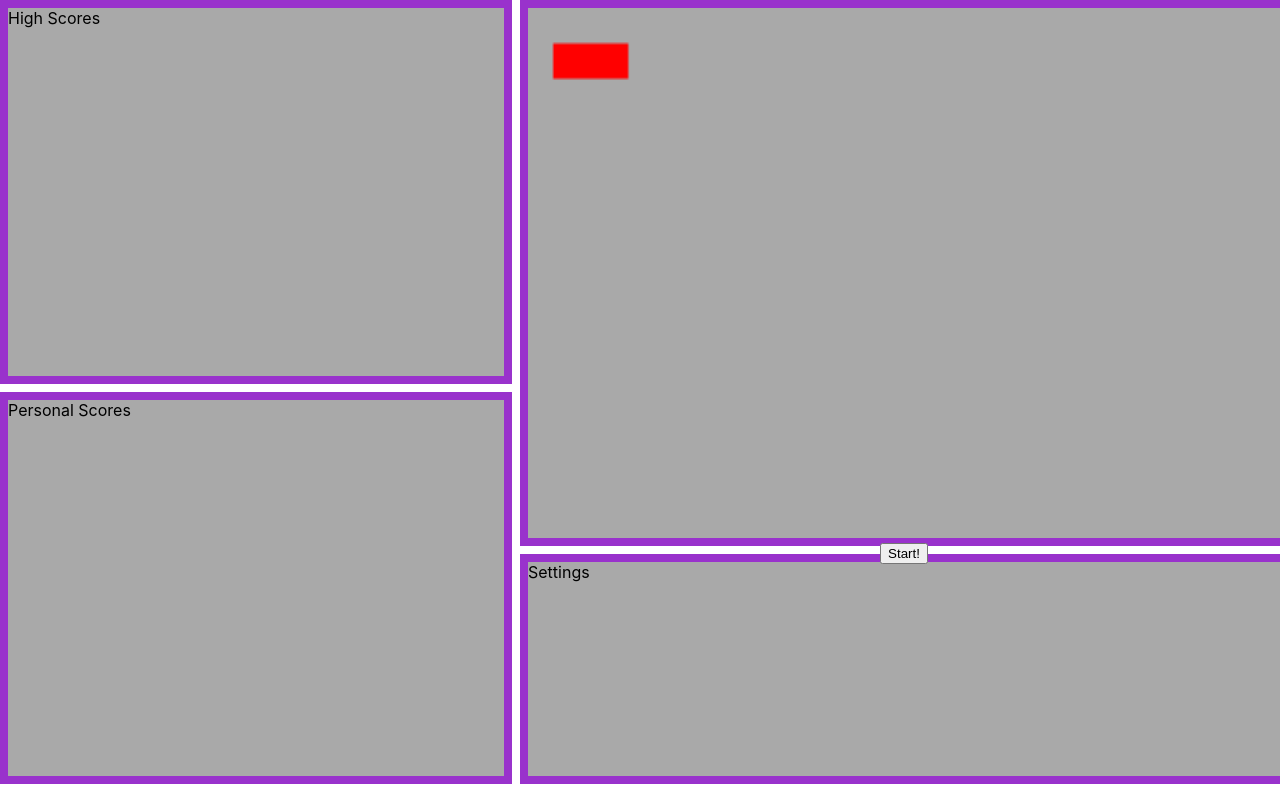
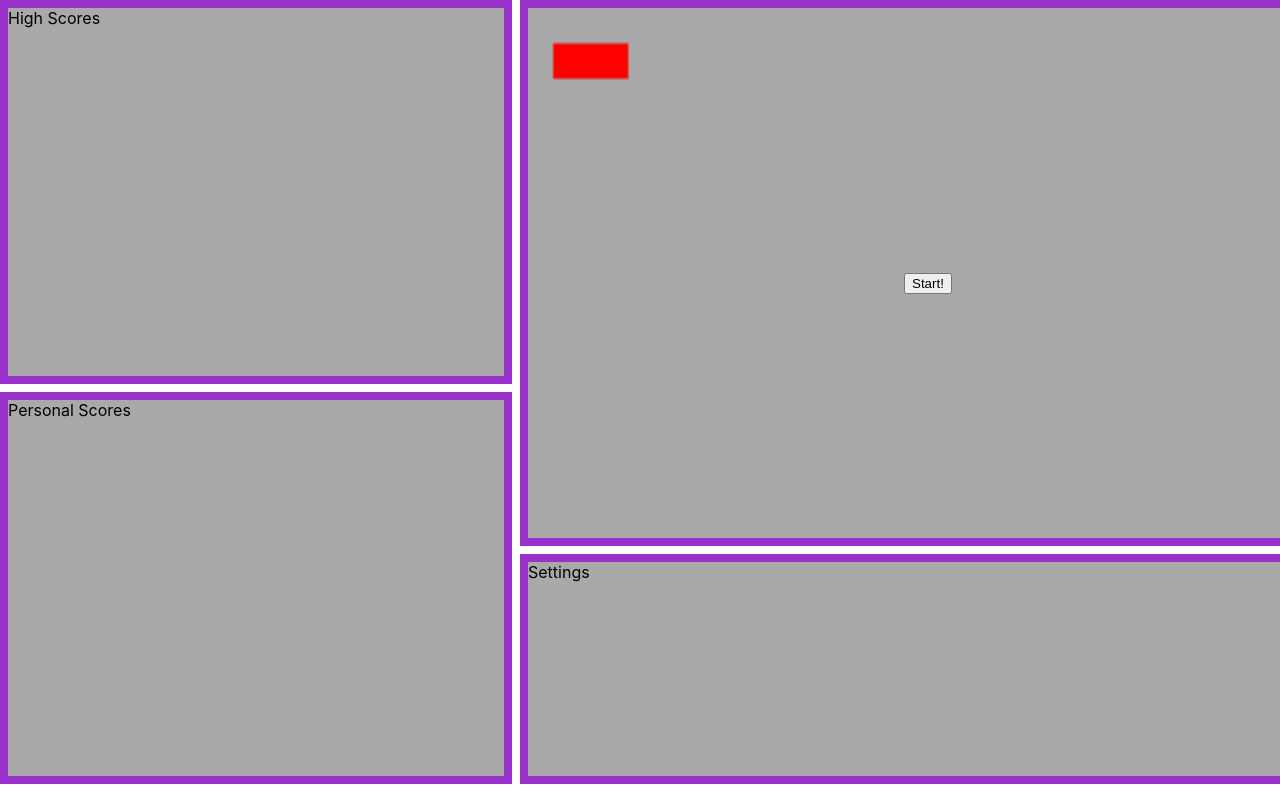
Before and after one commit to kcbarter/SnakeGame, a React (Create React App) app in the folder client/: page / in a window 1280 px wide. Built offline with nearby package versions, Linux system fonts and the light colour scheme.

Commit message:
Start button now displays on top of gameboard

```diff
--- a/client/src/App.css
+++ b/client/src/App.css
@@ -27,6 +27,12 @@ canvas{
   width: 100%;
 }
 
+.Start_button{
+  position: absolute;
+  top: 50%;
+  left: 50%;
+}
+
 .Game_settings{
   grid-row: 3;
   grid-column: 2;
```
